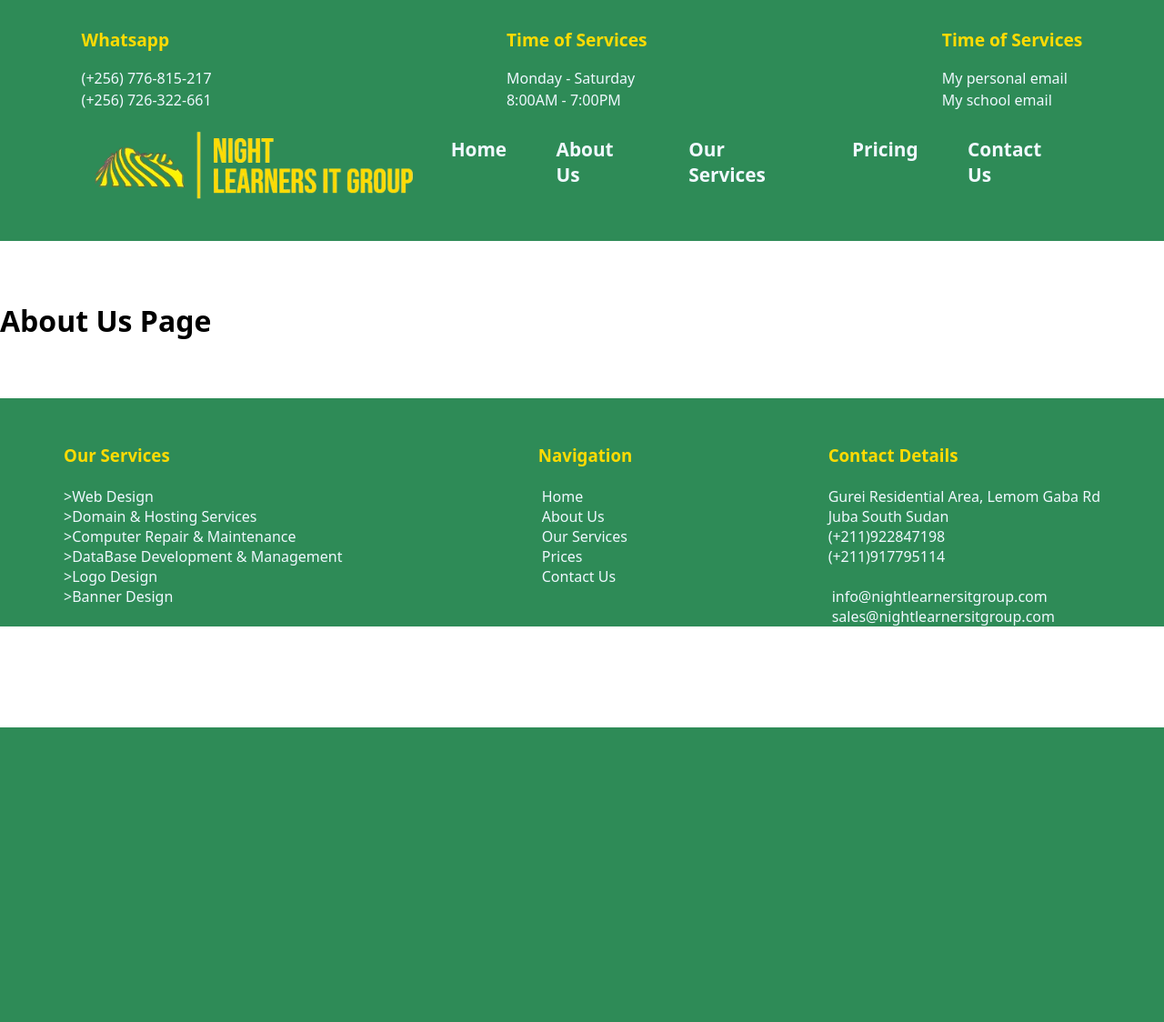
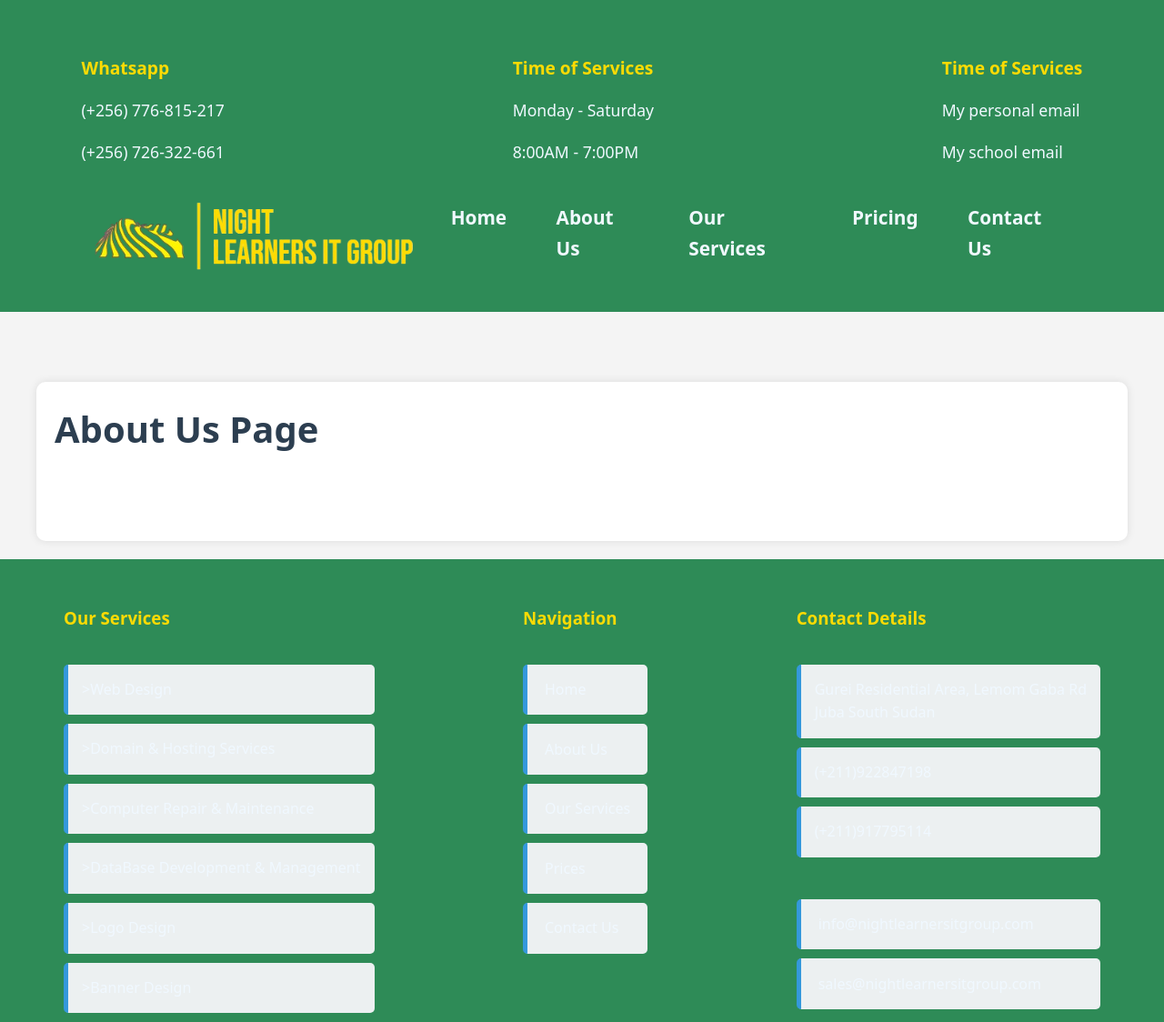
Before and after one commit to ReaganWokorach/IT-Online-Service, a PHP site: page /aboutUs.html in a window 1280 px wide. Shown: the whole page at 91% size. Before the commit the page ends 800 px from the top, so only its background shows below. Run offline with PHP 8.4, Linux system fonts and the light colour scheme.

Commit message:
worked on styling about us page

```diff
--- a/styles.css
+++ b/styles.css
@@ -226,3 +226,122 @@ h3{
         margin-left: 110px;
     }
 }
+/* General Styles */
+body {
+    font-family: 'Arial', sans-serif;
+    line-height: 1.6;
+    margin: 0;
+    padding: 0;
+    background-color: #f4f4f4;
+    color: #333;
+}
+
+h1, h2 {
+    color: #2c3e50;
+}
+
+h1 {
+    font-size: 2.5rem;
+    margin-bottom: 20px;
+}
+
+h2 {
+    font-size: 2rem;
+    margin-top: 30px;
+    margin-bottom: 15px;
+    color: #34495e;
+}
+
+p {
+    font-size: 1.1rem;
+    margin-bottom: 20px;
+}
+
+ul {
+    list-style-type: none;
+    padding: 0;
+}
+
+ul li {
+    background: #ecf0f1;
+    margin: 10px 0;
+    padding: 15px;
+    border-left: 5px solid #3498db;
+    font-size: 1rem;
+    border-radius: 5px;
+}
+
+ul li strong {
+    color: #3498db;
+}
+
+/* Container and Section Styles */
+main {
+    max-width: 1200px;
+    margin: 0 auto;
+    padding: 20px;
+    background: #fff;
+    box-shadow: 0 0 10px rgba(0, 0, 0, 0.1);
+    border-radius: 10px;
+}
+
+.about-us {
+    padding: 20px;
+}
+
+.who-we-are, .why-choose-us, .mission {
+    margin-top: 30px;
+    padding: 20px;
+    background: #f9f9f9;
+    border-radius: 10px;
+    box-shadow: 0 0 10px rgba(0, 0, 0, 0.05);
+}
+
+/* Responsive Design */
+@media (max-width: 768px) {
+    h1 {
+        font-size: 2rem;
+    }
+
+    h2 {
+        font-size: 1.5rem;
+    }
+
+    p {
+        font-size: 1rem;
+    }
+
+    ul li {
+        font-size: 0.9rem;
+    }
+
+    main {
+        padding: 10px;
+    }
+
+    .about-us, .who-we-are, .why-choose-us, .mission {
+        padding: 15px;
+    }
+}
+
+/* Hover Effects */
+ul li:hover {
+    background: #3498db;
+    color: #fff;
+    border-left-color: #2980b9;
+    transition: background 0.3s ease, color 0.3s ease;
+}
+
+ul li:hover strong {
+    color: #fff;
+}
+
+/* Button-like Styling for List Items */
+ul li {
+    cursor: pointer;
+    transition: transform 0.2s ease;
+}
+
+ul li:active {
+    transform: scale(0.98);
+}
```
Also changed, not shown: index.css (line endings or trailing spaces).
